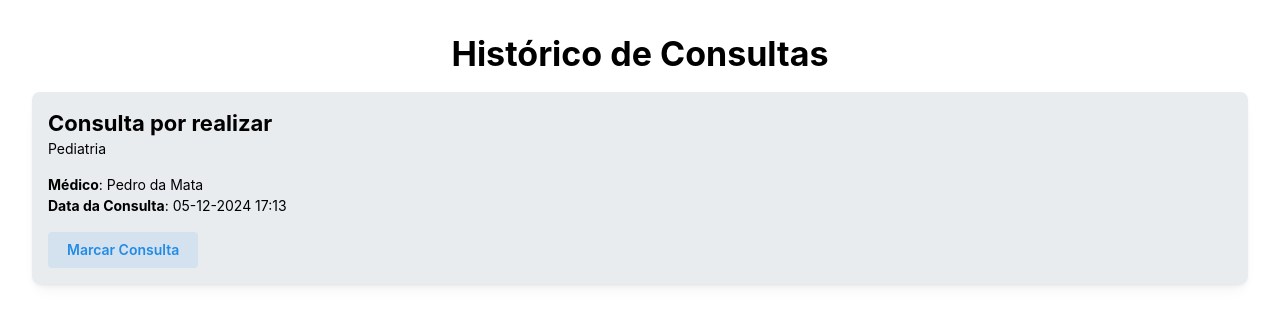
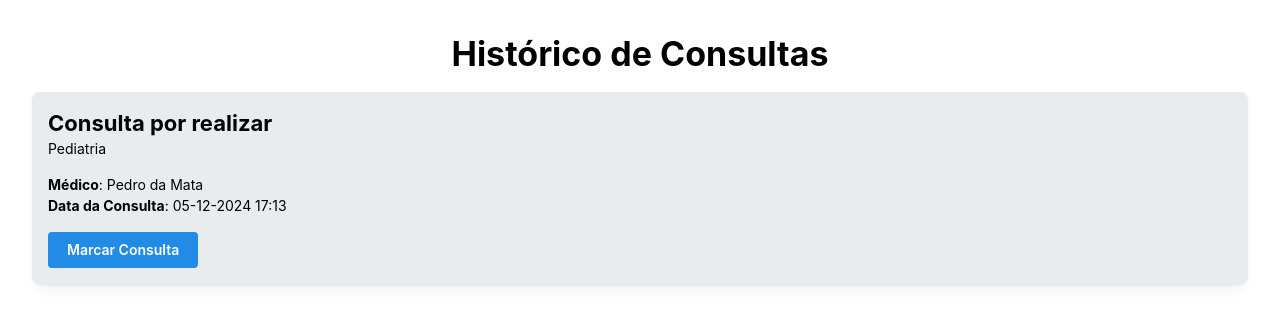
Before and after one commit to BeastPT/proj-er, a React (Vite) app in the folder frontend/: page /consulta/historico in a window 1280 px wide. Shown: the top 326 px of the page. Built offline with nearby package versions, Linux system fonts and the light colour scheme.

Commit message:
Update ConsultaPaper.tsx

```diff
--- a/frontend/src/components/Consulta/ConsultaPaper/ConsultaPaper.tsx
+++ b/frontend/src/components/Consulta/ConsultaPaper/ConsultaPaper.tsx
@@ -44,7 +44,7 @@ export function ConsultaPaper({ status, especialidade, medico, timestamp, button
                     <Button
                         onClick={button.onClick}
                         style={button.style}
-                        variant="light"
+                        variant={button.variant}
                         color={button.color}
                         mt={16}
                     >
```
